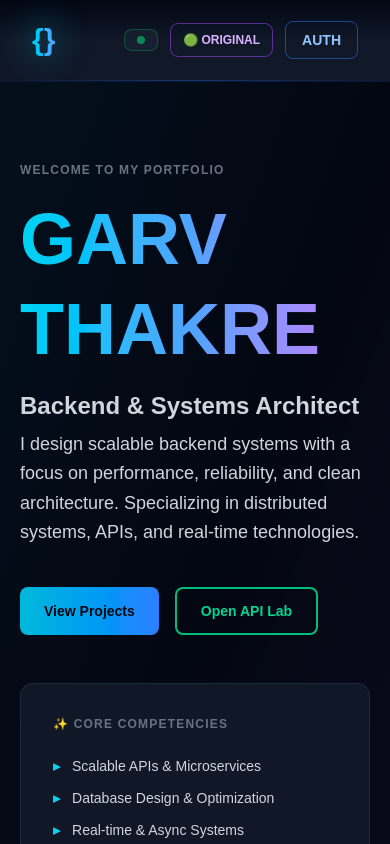
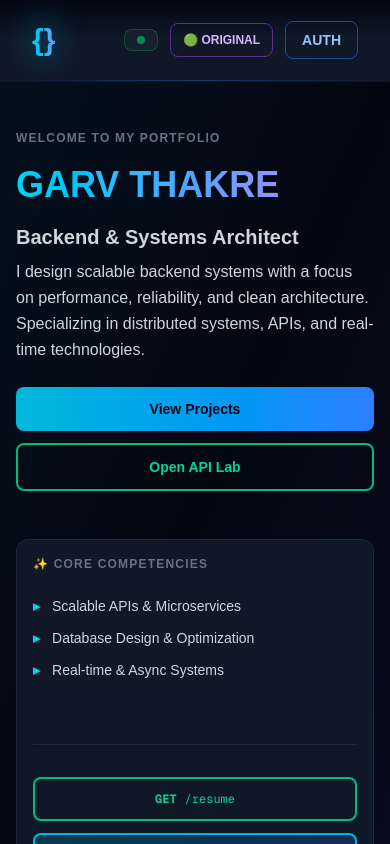
Before and after one commit to garvthakre/G-Forge, a Next.js app in the folder ui/: page / in a window 390 px wide. Shown: the top 844 px of the page. Built offline with nearby package versions, Linux system fonts and the light colour scheme.

Commit message:
feat : improve design of hero  section for phone

```diff
--- a/ui/app/components/hero.tsx
+++ b/ui/app/components/hero.tsx
@@ -17,7 +17,7 @@ const Hero: NextPage<Props> = ({}) => {
 
   return (
     <section
-      className={`w-full ${bgClass} py-20 px-5 relative overflow-hidden`}
+      className={`w-full ${bgClass} py-12 sm:py-16 md:py-20 px-4 sm:px-5 relative overflow-hidden`}
     >
       {/* Animated background gradient */}
       <div className="absolute inset-0 bg-gradient-to-br from-cyan-500/5 via-transparent to-purple-500/5 pointer-events-none"></div>
@@ -33,19 +33,19 @@ const Hero: NextPage<Props> = ({}) => {
             </div>
 
             <h1
-              className={`text-7xl font-black mb-4 bg-gradient-to-r from-cyan-400 via-blue-400 to-purple-400 bg-clip-text text-transparent leading-tight`}
+              className={`text-4xl sm:text-5xl md:text-6xl lg:text-7xl font-black mb-4 bg-gradient-to-r from-cyan-400 via-blue-400 to-purple-400 bg-clip-text text-transparent leading-tight break-words`}
             >
               GARV THAKRE
             </h1>
 
             <p
-              className={`text-2xl font-bold ${themeColors.text.secondary} mb-2`}
+              className={`text-xl sm:text-2xl font-bold ${themeColors.text.secondary} mb-2`}
             >
               Backend & Systems Architect
             </p>
 
             <p
-              className={`${themeColors.text.secondary} mb-10 leading-relaxed max-w-lg text-lg`}
+              className={`${themeColors.text.secondary} mb-6 sm:mb-10 leading-relaxed max-w-lg text-base sm:text-lg`}
             >
               I design scalable backend systems with a focus on performance,
               reliability, and clean architecture. Specializing in distributed
@@ -53,7 +53,7 @@ const Hero: NextPage<Props> = ({}) => {
             </p>
 
             {/* Primary Action Buttons */}
-            <div className="flex gap-4">
+            <div className="flex flex-col sm:flex-row gap-3 sm:gap-4">
               <button
                 className={`px-6 py-3 transition font-bold text-sm rounded-lg bg-gradient-to-r from-cyan-500 to-blue-500 text-gray-950 hover:shadow-lg hover:shadow-cyan-500/50 hover:scale-105`}
               >
@@ -69,7 +69,7 @@ const Hero: NextPage<Props> = ({}) => {
 
           {/* Right Column — Swagger-Inspired Info Panel */}
           <div
-            className={`${panelBgClass} border rounded-xl p-8 backdrop-blur-sm`}
+            className={`${panelBgClass} border rounded-xl p-4 sm:p-6 md:p-8 backdrop-blur-sm`}
           >
             <div
               className={`text-xs uppercase tracking-widest ${themeColors.text.muted} mb-6 font-bold`}
```
